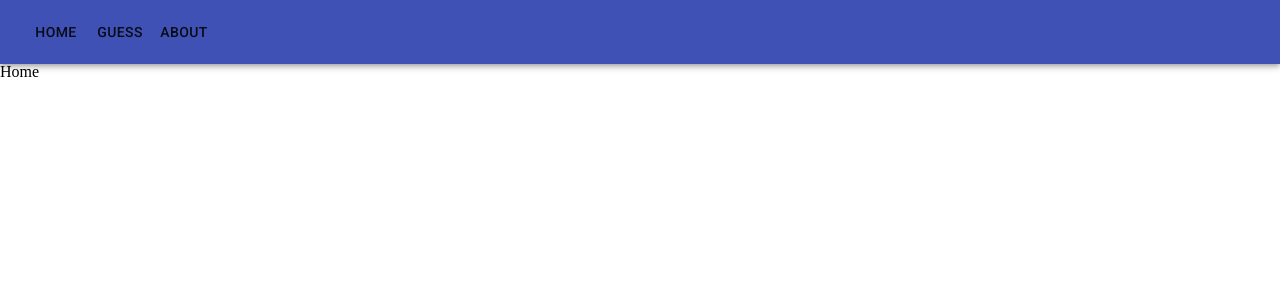
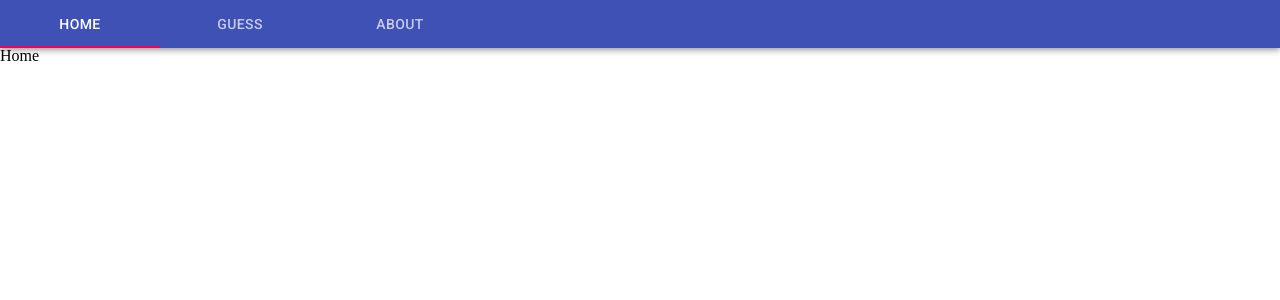
Before and after one commit to SirPotatoIV/babyGamble, a React (Create React App) app: page / in a window 1280 px wide. Shown: the top 300 px of the page. Built offline with nearby package versions, Linux system fonts and the light colour scheme.

Commit message:
Alright, the buttons were ugly. Figured out how to use the tabs in as simple a way as possible.

```diff
--- a/src/components/Navbar/Navbar.js
+++ b/src/components/Navbar/Navbar.js
@@ -1,25 +1,45 @@
-import React from 'react';
+import React, { useState } from 'react';
 import { Link } from 'react-router-dom';
 import AppBar from '@material-ui/core/AppBar';
-import Button from '@material-ui/core/Button';
-import Toolbar from '@material-ui/core/Toolbar';
+// import Button from '@material-ui/core/Button';
+// import Toolbar from '@material-ui/core/Toolbar';
+import Tab from '@material-ui/core/Tab';
+import Tabs from '@material-ui/core/Tabs';
 
 export default function NavBar() {
+  const [value, setValue] = useState(0);
+
+  function handleClick(tab) {
+    setValue(tab);
+  }
+
   return (
-    <div>
+    <>
       <AppBar position="static">
-        <Toolbar>
-          <Button component={Link} to="/">
-            Home
-          </Button>
-          <Button component={Link} to="/guess" variant="text">
-            Guess
-          </Button>
-          <Button component={Link} to="/about">
-            About
-          </Button>
-        </Toolbar>
+        <Tabs value={value}>
+          <Tab
+            onClick={() => handleClick(0)}
+            value={0}
+            component={Link}
+            to="/"
+            label="Home"
+          />
+          <Tab
+            onClick={() => handleClick(1)}
+            value={1}
+            component={Link}
+            to="/guess"
+            label="Guess"
+          />
+          <Tab
+            onClick={() => handleClick(2)}
+            value={2}
+            component={Link}
+            to="/about"
+            label="About"
+          />
+        </Tabs>
       </AppBar>
-    </div>
+    </>
   );
 }
```
Also changed, not shown: 1 other file (tests, documents, lock files or other folders).
